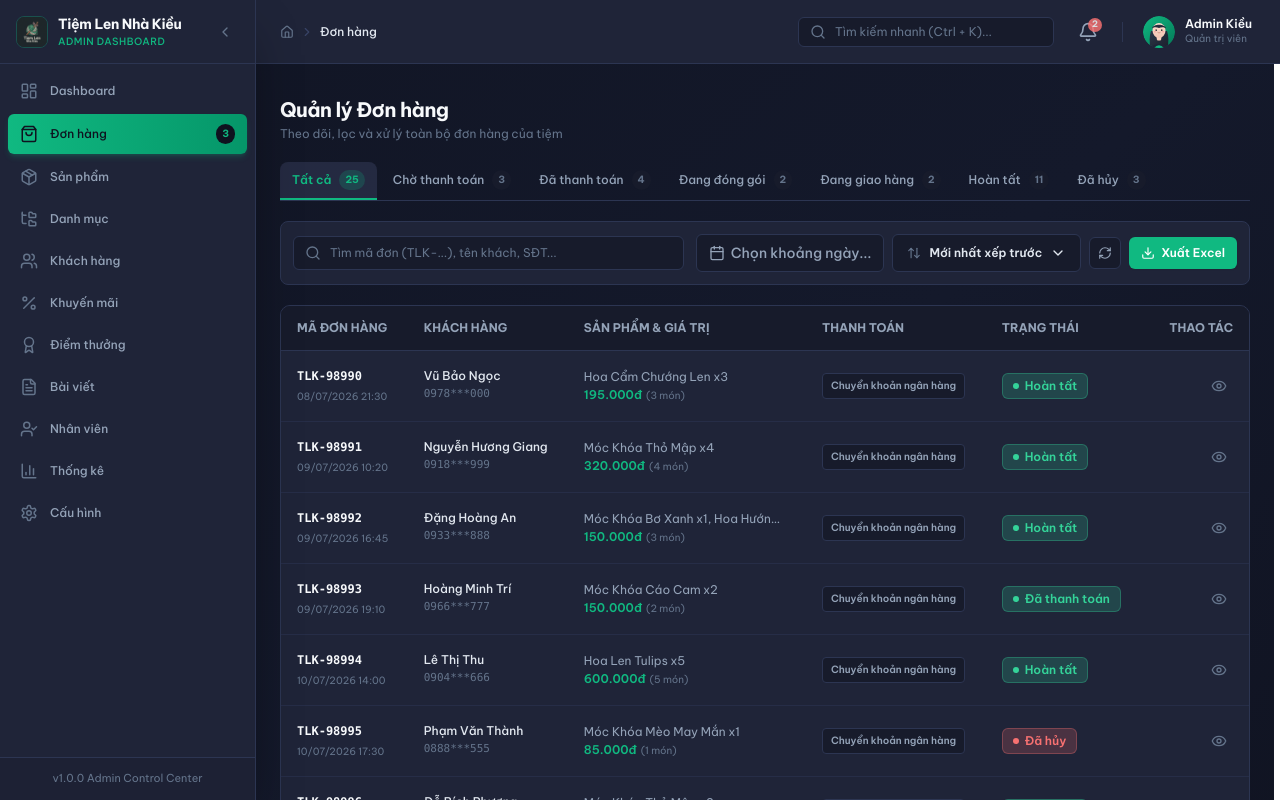
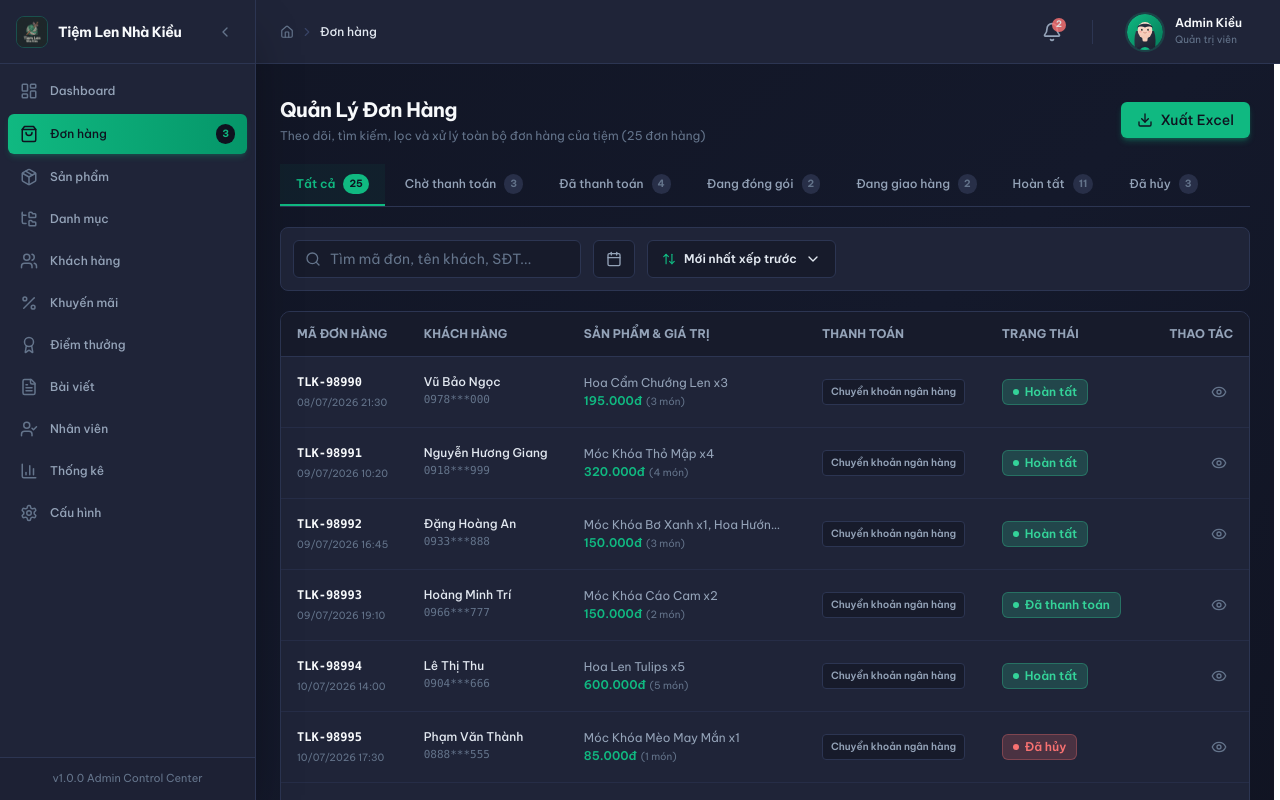
Before and after one commit to lesitoan/ShopLen, a Next.js app in the folder fe-admin/: page /orders in a window 1280 px wide. Shown: the top 800 px of the page. Built offline with nearby package versions, Linux system fonts and the light colour scheme.

Commit message:
fix(admin): Update some ui

```diff
--- a/fe-admin/src/components/layout/Sidebar.tsx
+++ b/fe-admin/src/components/layout/Sidebar.tsx
@@ -49,9 +49,6 @@ export default function Sidebar({ isCollapsed, setIsCollapsed }: SidebarProps) {
               <div className="flex flex-col min-w-0">
                 <span className="font-bold text-sm text-text-highlight truncate tracking-tight">
                   Tiệm Len Nhà Kiều
-                </span>
-                <span className="text-[10px] text-primary font-medium tracking-wider uppercase">
-                  Admin Dashboard
                 </span>
               </div>
             </Link>
--- a/fe-admin/src/components/layout/Topbar.tsx
+++ b/fe-admin/src/components/layout/Topbar.tsx
@@ -5,7 +5,7 @@ import { usePathname, useRouter } from "next/navigation";
 import Image from "next/image";
 import { Breadcrumb } from "../ui/Breadcrumb";
 import { DropdownMenu } from "../ui/DropdownMenu";
-import { Search, Bell, User, LogOut, ShieldCheck, CheckCircle, ShoppingBag } from "lucide-react";
+import { Bell, User, LogOut, ShieldCheck, CheckCircle, ShoppingBag } from "lucide-react";
 import { BREADCRUMB_ROUTE_MAP } from "./constants";
 
 export interface TopbarProps {
@@ -76,23 +76,14 @@ export default function Topbar({ isCollapsed }: TopbarProps) {
         <Breadcrumb items={getBreadcrumbItems()} />
       </div>
 
-      <div className="flex items-center gap-4">
-        <div className="relative hidden md:flex items-center">
-          <Search className="w-4 h-4 text-text-muted absolute left-3 pointer-events-none" />
-          <input
-            type="text"
-            placeholder="Tìm kiếm nhanh (Ctrl + K)..."
-            className="bg-surface-muted text-xs text-text-primary placeholder:text-text-muted rounded-md border border-border pl-9 pr-4 py-1.5 w-64 outline-none focus:outline-none focus-visible:outline-none focus:border-primary transition-colors"
-          />
-        </div>
-
+      <div className="flex items-center gap-5">
         <DropdownMenu
           align="right"
           trigger={
-            <div className="relative p-2 rounded-md hover:bg-surface-hover text-text-secondary hover:text-text-primary transition-colors">
+            <div className="relative p-2.5 rounded-lg hover:bg-surface-hover text-text-secondary hover:text-text-primary transition-colors cursor-pointer">
               <Bell className="w-5 h-5" />
               {unreadCount > 0 && (
-                <span className="absolute top-1 right-1 w-3.5 h-3.5 rounded-full bg-status-danger text-white text-[9px] font-bold flex items-center justify-center animate-pulse">
+                <span className="absolute top-1.5 right-1.5 w-3.5 h-3.5 rounded-full bg-status-danger text-white text-[9px] font-bold flex items-center justify-center animate-pulse">
                   {unreadCount}
                 </span>
               )}
@@ -101,24 +92,24 @@ export default function Topbar({ isCollapsed }: TopbarProps) {
           items={notificationItems}
         />
 
-        <div className="h-5 w-[1px] bg-border" />
+        <div className="h-6 w-[1px] bg-border" />
 
         <DropdownMenu
           align="right"
           trigger={
-            <div className="flex items-center gap-2.5 cursor-pointer p-1 rounded-md hover:bg-surface-hover transition-colors select-none">
+            <div className="flex items-center gap-3 cursor-pointer px-3.5 py-2 rounded-lg hover:bg-surface-hover transition-colors select-none">
               <Image
                 src="/images/avatar.svg"
                 alt="Admin Kiều Avatar"
-                width={32}
-                height={32}
-                className="w-8 h-8 rounded-full object-cover shrink-0"
+                width={36}
+                height={36}
+                className="w-9 h-9 rounded-full object-cover shrink-0 ring-2 ring-primary/20"
               />
               <div className="hidden lg:flex flex-col text-left">
                 <span className="text-xs font-semibold text-text-highlight leading-tight">
                   Admin Kiều
                 </span>
-                <span className="text-[10px] text-text-muted">Quản trị viên</span>
+                <span className="text-[10px] text-text-muted mt-0.5">Quản trị viên</span>
               </div>
             </div>
           }
--- a/fe-admin/src/screens/orders/list/components/OrderFilterBar.tsx
+++ b/fe-admin/src/screens/orders/list/components/OrderFilterBar.tsx
@@ -1,7 +1,8 @@
 "use client";
 
 import React from "react";
-import { Search, RefreshCw, Download, ArrowUpDown } from "lucide-react";
+import { Search, ArrowUpDown } from "lucide-react";
+import { Input } from "@/components/ui/Input";
 import { DropdownMenu } from "@/components/ui/DropdownMenu";
 import { DateRangePicker } from "@/components/ui/DateRangePicker";
 import { DateRangeFilter, SortOption } from "../constants";
@@ -13,8 +14,8 @@ interface OrderFilterBarProps {
   onDateFilterChange: (filter: DateRangeFilter) => void;
   sortBy: SortOption;
   onSortByChange: (sort: SortOption) => void;
-  onResetFilter: () => void;
-  totalFilteredCount: number;
+  onResetFilter?: () => void;
+  totalFilteredCount?: number;
 }
 
 export function OrderFilterBar({
@@ -24,8 +25,6 @@ export function OrderFilterBar({
   onDateFilterChange,
   sortBy,
   onSortByChange,
-  onResetFilter,
-  totalFilteredCount,
 }: OrderFilterBarProps) {
   const sortOptions: { key: SortOption; label: string }[] = [
     { key: "NEWEST", label: "Mới nhất xếp trước" },
@@ -38,21 +37,19 @@ export function OrderFilterBar({
     sortOptions.find((opt) => opt.key === sortBy)?.label || "Mới nhất xếp trước";
 
   return (
-    <div className="flex flex-col sm:flex-row items-stretch sm:items-center justify-between gap-3 bg-surface p-3 rounded-lg border border-border">
-      <div className="relative flex-1 min-w-[240px]">
-        <Search className="w-4 h-4 absolute left-3 top-1/2 -translate-y-1/2 text-text-muted" />
-        <input
-          type="text"
+    <div className="flex flex-col sm:flex-row items-stretch sm:items-center justify-start flex-wrap gap-3 bg-surface p-3 rounded-lg border border-border">
+      <div className="w-full sm:w-72 sm:max-w-xs">
+        <Input
           value={searchQuery}
           onChange={(e) => onSearchChange(e.target.value)}
-          placeholder="Tìm mã đơn (TLK-...), tên khách, SĐT..."
-          className="w-full bg-surface-muted text-text-primary text-xs pl-9 pr-3 py-2 rounded-md border border-border focus:outline-none focus:border-primary placeholder:text-text-muted transition-colors"
+          placeholder="Tìm mã đơn, tên khách, SĐT..."
+          leftIcon={<Search className="w-4 h-4" />}
+          onClear={searchQuery ? () => onSearchChange("") : undefined}
         />
       </div>
 
-      <div className="flex items-center flex-wrap gap-2">
       <DateRangePicker
-          placeholder="Chọn khoảng ngày..."
+        // placeholder="Chọn khoảng ngày..."
         onChange={(range) => {
           if (!range.startDate && !range.endDate) {
             onDateFilterChange("ALL");
@@ -62,30 +59,13 @@ export function OrderFilterBar({
 
       <DropdownMenu
         variant="surface"
-          triggerIcon={<ArrowUpDown className="w-3.5 h-3.5 text-text-muted" />}
+        triggerIcon={<ArrowUpDown className="w-3.5 h-3.5 text-primary" />}
         label={selectedSortLabel}
         selectedKey={sortBy}
         onSelect={(key) => onSortByChange(key as SortOption)}
         width="w-48"
         items={sortOptions}
       />
-
-        <button
-          onClick={onResetFilter}
-          title="Làm mới bộ lọc"
-          className="p-2 rounded-md bg-surface-muted hover:bg-surface-hover text-text-secondary hover:text-text-primary border border-border transition-colors"
-        >
-          <RefreshCw className="w-3.5 h-3.5" />
-        </button>
-
-        <button
-          onClick={() => alert(`Xuất file danh sách ${totalFilteredCount} đơn hàng thành công!`)}
-          className="flex items-center gap-1.5 px-3 py-2 text-xs font-semibold bg-primary hover:bg-primary-hover text-white rounded-md transition-colors shadow-sm"
-        >
-          <Download className="w-3.5 h-3.5" />
-          <span>Xuất Excel</span>
-        </button>
-      </div>
     </div>
   );
 }
--- /dev/null
+++ b/fe-admin/src/screens/orders/list/components/OrderListHeader.tsx
@@ -0,0 +1,38 @@
+"use client";
+
+import React from "react";
+import { Button } from "@/components/ui/Button";
+import { Download, ShoppingBag } from "lucide-react";
+
+interface OrderListHeaderProps {
+  totalCount: number;
+  onExportExcel: () => void;
+}
+
+export function OrderListHeader({ totalCount, onExportExcel }: OrderListHeaderProps) {
+  return (
+    <div className="flex flex-col sm:flex-row sm:items-center sm:justify-between gap-3">
+      <div>
+        <div className="flex items-center gap-2.5">
+          <h1 className="text-xl font-bold text-text-highlight tracking-tight">
+            Quản Lý Đơn Hàng
+          </h1>
+        </div>
+        <p className="text-xs text-text-muted mt-1">
+          Theo dõi, tìm kiếm, lọc và xử lý toàn bộ đơn hàng của tiệm ({totalCount} đơn hàng)
+        </p>
+      </div>
+
+      <div className="flex items-center gap-2.5 shrink-0">
+        <Button
+          variant="primary"
+          size="md"
+          leftIcon={<Download className="w-4 h-4" />}
+          onClick={onExportExcel}
+        >
+          Xuất Excel
+        </Button>
+      </div>
+    </div>
+  );
+}
--- a/fe-admin/src/screens/orders/list/components/OrderStatusTabs.tsx
+++ b/fe-admin/src/screens/orders/list/components/OrderStatusTabs.tsx
@@ -1,6 +1,7 @@
 "use client";
 
-import React from "react";
+import React, { useMemo } from "react";
+import { Tabs, TabItem } from "@/components/ui/Tabs";
 import { OrderStatusFilter, OrderListItem } from "../constants";
 import { ORDER_STATUS_MAP } from "@/constants/orders";
 
@@ -15,8 +16,7 @@ export function OrderStatusTabs({
   onSelectTab,
   orders,
 }: OrderStatusTabsProps) {
-  // Count orders per status
-  const counts = React.useMemo(() => {
+  const counts = useMemo(() => {
     const acc: Record<string, number> = { ALL: orders.length };
     orders.forEach((ord) => {
       acc[ord.status] = (acc[ord.status] || 0) + 1;
@@ -24,47 +24,48 @@ export function OrderStatusTabs({
     return acc;
   }, [orders]);
 
-  const tabs: { key: OrderStatusFilter; label: string }[] = [
-    { key: "ALL", label: "Tất cả" },
-    { key: "PENDING_PAYMENT", label: ORDER_STATUS_MAP.PENDING_PAYMENT?.label || "Chờ thanh toán" },
-    { key: "PAID", label: ORDER_STATUS_MAP.PAID?.label || "Đã thanh toán" },
-    { key: "PACKING", label: ORDER_STATUS_MAP.PACKING?.label || "Đang đóng gói" },
-    { key: "SHIPPING", label: ORDER_STATUS_MAP.SHIPPING?.label || "Đang giao hàng" },
-    { key: "COMPLETED", label: ORDER_STATUS_MAP.COMPLETED?.label || "Hoàn tất" },
-    { key: "CANCELLED", label: ORDER_STATUS_MAP.CANCELLED?.label || "Đã hủy" },
-  ];
+  const tabs: TabItem[] = useMemo(
+    () => [
+      { id: "ALL", label: "Tất cả", count: counts.ALL || 0 },
+      {
+        id: "PENDING_PAYMENT",
+        label: ORDER_STATUS_MAP.PENDING_PAYMENT?.label || "Chờ thanh toán",
+        count: counts.PENDING_PAYMENT || 0,
+      },
+      {
+        id: "PAID",
+        label: ORDER_STATUS_MAP.PAID?.label || "Đã thanh toán",
+        count: counts.PAID || 0,
+      },
+      {
+        id: "PACKING",
+        label: ORDER_STATUS_MAP.PACKING?.label || "Đang đóng gói",
+        count: counts.PACKING || 0,
+      },
+      {
+        id: "SHIPPING",
+        label: ORDER_STATUS_MAP.SHIPPING?.label || "Đang giao hàng",
+        count: counts.SHIPPING || 0,
+      },
+      {
+        id: "COMPLETED",
+        label: ORDER_STATUS_MAP.COMPLETED?.label || "Hoàn tất",
+        count: counts.COMPLETED || 0,
+      },
+      {
+        id: "CANCELLED",
+        label: ORDER_STATUS_MAP.CANCELLED?.label || "Đã hủy",
+        count: counts.CANCELLED || 0,
+      },
+    ],
+    [counts]
+  );
 
   return (
-    <div className="border-b border-border">
-      <div className="flex items-center gap-1 overflow-x-auto overflow-y-hidden text-xs scrollbar-none">
-        {tabs.map((tab) => {
-          const isActive = currentTab === tab.key;
-          const count = counts[tab.key] || 0;
-
-          return (
-            <button
-              key={tab.key}
-              onClick={() => onSelectTab(tab.key)}
-              className={`flex items-center gap-2 px-3 py-2 font-medium rounded-t-lg transition-all shrink-0 border-b-2 ${
-                isActive
-                  ? "border-primary text-primary bg-surface-hover/80 font-semibold"
-                  : "border-transparent text-text-secondary hover:text-text-primary hover:bg-surface-hover/40"
-              }`}
-            >
-              <span>{tab.label}</span>
-              <span
-                className={`px-1.5 py-0.5 text-[10px] rounded-full font-bold ${
-                  isActive
-                    ? "bg-primary/20 text-primary"
-                    : "bg-surface-muted text-text-muted"
-                }`}
-              >
-                {count}
-              </span>
-            </button>
-          );
-        })}
-      </div>
-    </div>
+    <Tabs
+      tabs={tabs}
+      activeTab={currentTab}
+      onTabChange={(tabId) => onSelectTab(tabId as OrderStatusFilter)}
+    />
   );
 }
--- a/fe-admin/src/screens/orders/list/components/OrdersTable.tsx
+++ b/fe-admin/src/screens/orders/list/components/OrdersTable.tsx
@@ -122,7 +122,7 @@ export function OrdersTable({
         <div className="flex items-center justify-end">
           <Link
             href={`/orders/${order.id}`}
-            className="p-1.5 rounded-lg text-text-muted hover:text-primary hover:bg-surface-muted transition-colors"
+            className="p-1.5 rounded-lg text-text-muted hover:text-primary hover:bg-primary/15 transition-colors inline-flex items-center justify-center"
             title="Xem chi tiết đơn"
           >
             <Eye className="w-4 h-4" />
--- a/fe-admin/src/screens/orders/list/index.tsx
+++ b/fe-admin/src/screens/orders/list/index.tsx
@@ -7,6 +7,7 @@ import {
   DateRangeFilter,
   SortOption,
 } from "./constants";
+import { OrderListHeader } from "./components/OrderListHeader";
 import { OrderStatusTabs } from "./components/OrderStatusTabs";
 import { OrderFilterBar } from "./components/OrderFilterBar";
 import { OrdersTable } from "./components/OrdersTable";
@@ -19,15 +20,12 @@ export function OrdersListScreen() {
   const [page, setPage] = useState(1);
   const [pageSize, setPageSize] = useState(10);
 
-  // Filter and sort logic
   const filteredOrders = useMemo(() => {
     return MOCK_ORDERS.filter((order) => {
-      // 1. Status Filter
       if (statusFilter !== "ALL" && order.status !== statusFilter) {
         return false;
       }
 
-      // 2. Search Query (orderCode, customerName, phone)
       if (searchQuery.trim() !== "") {
         const query = searchQuery.toLowerCase().trim();
         const matchCode = order.orderCode.toLowerCase().includes(query);
@@ -49,7 +47,6 @@ export function OrdersListScreen() {
     });
   }, [statusFilter, searchQuery, dateFilter, sortBy]);
 
-  // Reset filter handler
   const handleResetFilter = () => {
     setStatusFilter("ALL");
     setSearchQuery("");
@@ -58,16 +55,16 @@ export function OrdersListScreen() {
     setPage(1);
   };
 
+  const handleExportExcel = () => {
+    alert(`Xuất file Excel danh sách ${filteredOrders.length} đơn hàng thành công!`);
+  };
+
   return (
     <div className="space-y-5">
-      <div className="flex flex-col sm:flex-row sm:items-center sm:justify-between gap-3">
-        <div>
-          <h1 className="text-xl font-bold text-text-highlight">Quản lý Đơn hàng</h1>
-          <p className="text-xs text-text-muted mt-0.5">
-            Theo dõi, lọc và xử lý toàn bộ đơn hàng của tiệm
-          </p>
-        </div>
-      </div>
+      <OrderListHeader
+        totalCount={filteredOrders.length}
+        onExportExcel={handleExportExcel}
+      />
 
       <OrderStatusTabs
         currentTab={statusFilter}
--- a/fe-admin/src/screens/reports/index.tsx
+++ b/fe-admin/src/screens/reports/index.tsx
@@ -41,7 +41,7 @@ export function ReportsScreen() {
   };
 
   return (
-    <div className="space-y-4">
+    <div className="space-y-6">
       <ReportsHeader
         dateRange={dateRange}
         onDateRangeChange={setDateRange}
@@ -52,7 +52,7 @@ export function ReportsScreen() {
 
       <RevenueCompareChart data={revenueData} />
 
-      <div className="grid grid-cols-1 lg:grid-cols-2 gap-4">
+      <div className="grid grid-cols-1 lg:grid-cols-2 gap-6">
         <TopRankingCard
           title="Top sản phẩm bán chạy"
           description="Theo số lượng đã bán trong kỳ"
@@ -81,7 +81,7 @@ export function ReportsScreen() {
         />
       </div>
 
-      <div className="grid grid-cols-1 lg:grid-cols-2 gap-4">
+      <div className="grid grid-cols-1 lg:grid-cols-2 gap-6">
         <OrderStatusDonut data={MOCK_ORDER_STATUS} total={totalOrders} />
       </div>
     </div>
```
Also changed, not shown: fe-admin/src/screens/dashboard/components/LowStockWarning.tsx (+2 -8 lines), fe-admin/src/screens/dashboard/components/RecentOrdersTable.tsx (+74 -62 lines), fe-admin/src/screens/dashboard/components/TopSellingProducts.tsx (+2 -8 lines), fe-admin/src/screens/dashboard/index.tsx (+1 -12 lines). Lines whose indentation alone changed are shown as unchanged.
